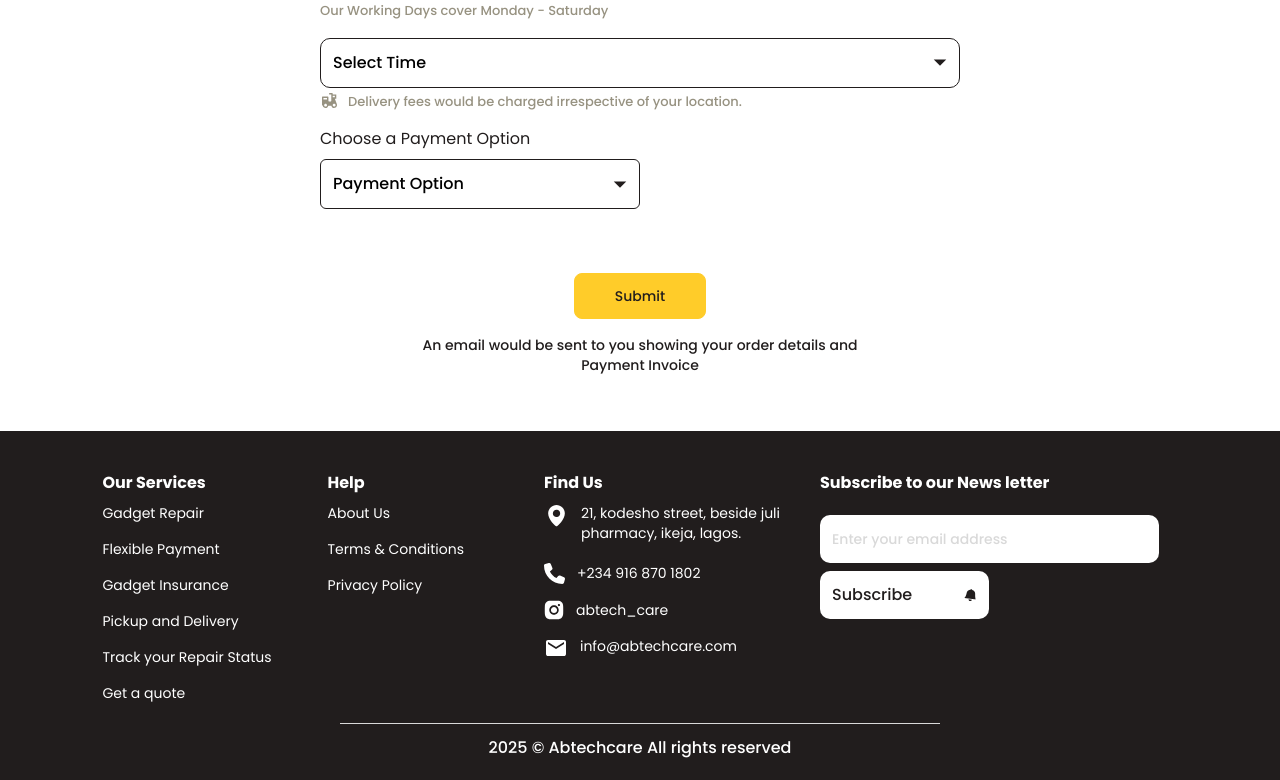
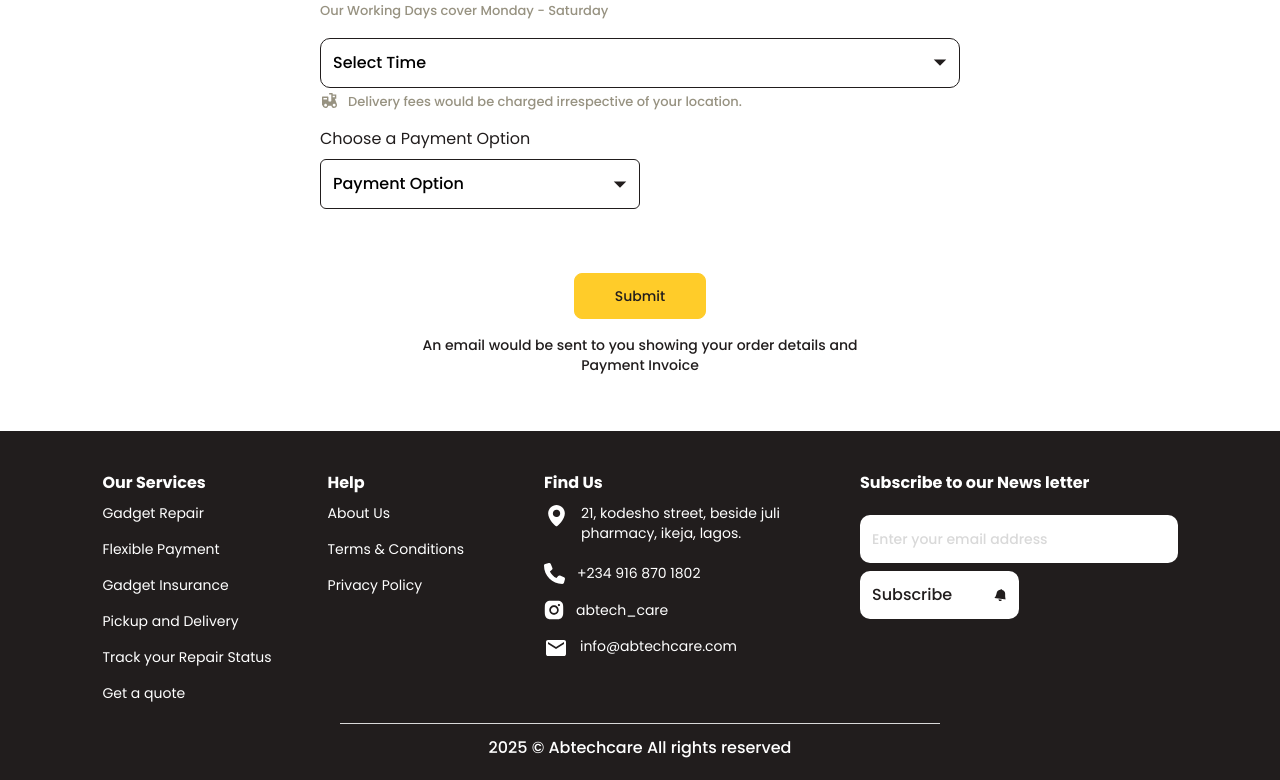
Before and after one commit to abrahamolas-company/abTechCare-website, a Next.js app: page /pickup-and-delivery in a window 1280 px wide. Shown: the part 1046-1826 px from the top of the page. Built offline with nearby package versions, Linux system fonts and the light colour scheme.

Commit message:
fix spacing

```diff
--- a/app/components/shared/Footer.tsx
+++ b/app/components/shared/Footer.tsx
@@ -49,7 +49,7 @@ const Footer = () => {
                         </ul>
                     </div>
                 </div>
-                <div className="flex flex-row gap-5 md:gap-10 justify-between">
+                <div className="flex flex-row gap-5 md:gap-10 lg:gap-20 justify-between">
 
                       <div className='flex flex-col gap-2 lg:whitespace-nowrap'>
                     <h4 className='text-white text-base font-bold'>Find Us</h4>
```
